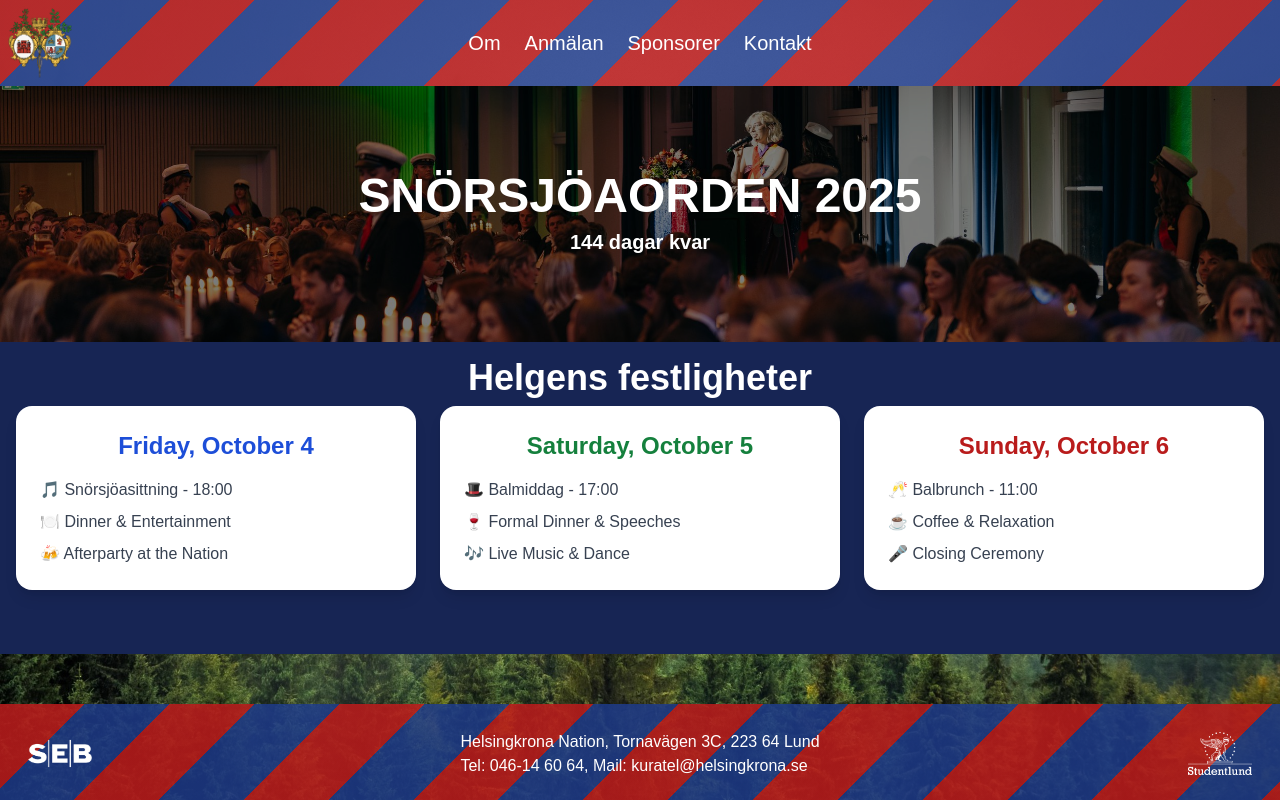
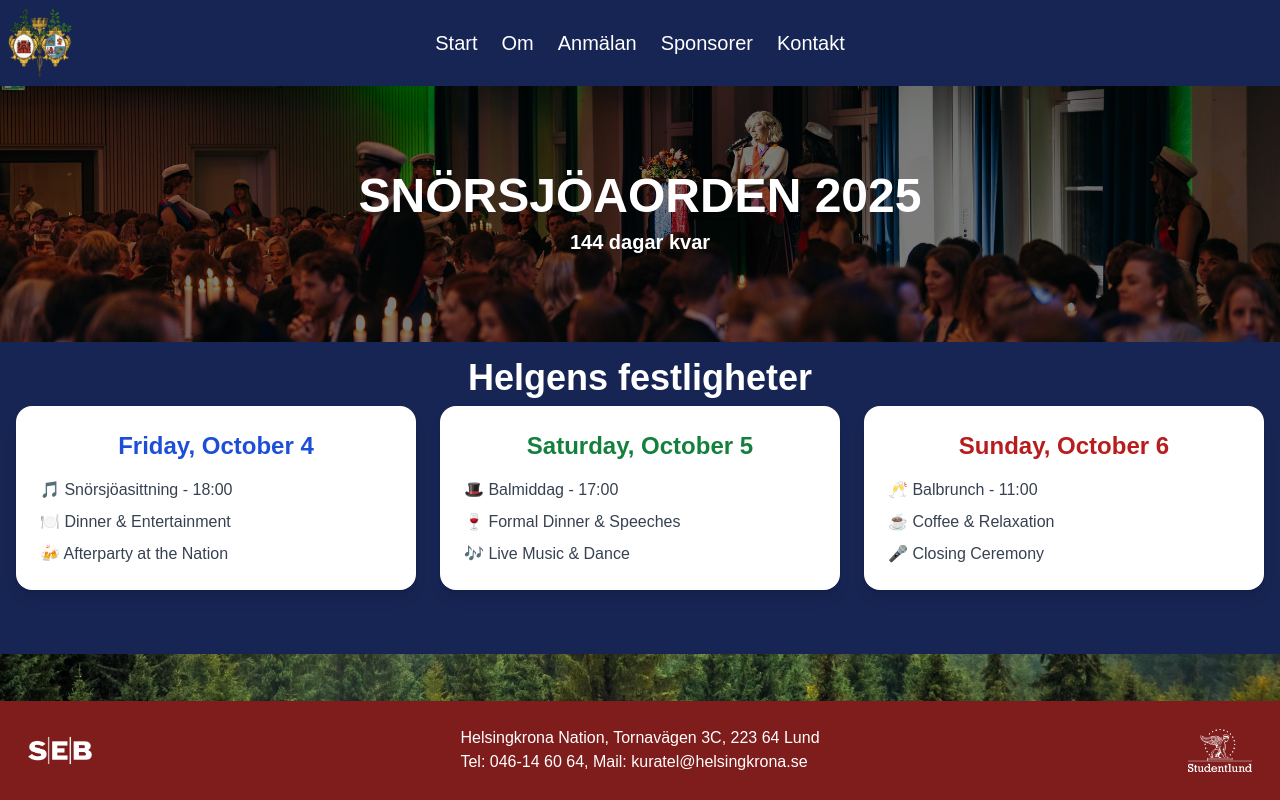
Before and after one commit to helsingkrona/HB-balhemsida, a Next.js app: page / in a window 1280 px wide. Built offline with nearby package versions, Linux system fonts and the light colour scheme.

Commit message:
changed color

```diff
--- a/components/Footer.tsx
+++ b/components/Footer.tsx
@@ -3,7 +3,7 @@ import Image from "next/image";
 const Footer: React.FC = () => {
     return (
 
-        <footer className="row-start-3 striped-navbar flex flex-col sm:flex-row flex-wrap items-center justify-between gap-4 p-4 sm:h-24">
+        <footer className="row-start-3 bg-red-900 flex flex-col sm:flex-row flex-wrap items-center justify-between gap-4 p-4">
             <a className="items-center flex p-3">
                 <Image
                     aria-hidden
--- a/components/Navbar.tsx
+++ b/components/Navbar.tsx
@@ -2,7 +2,7 @@ import Image from "next/image";
 import Link from "next/link";
 const Navbar: React.FC = () => {
   return (
-    <nav className="striped-navbar p-2">
+    <nav className="bg-blue-950 p-2">
       <div className="container mx-auto flex items-center justify-between">
         <div className="basis-1/5 flex justify-start">
           <Link href="/">
@@ -16,6 +16,9 @@ const Navbar: React.FC = () => {
 
         </div>
         <ul className="basis-3/5 flex justify-center space-x-6">
+          <li>
+            <Link href="/" className="navbar-links">Start</Link>
+          </li>
           <li>
             <Link href="/about" className="navbar-links">Om</Link>
           </li>
```
